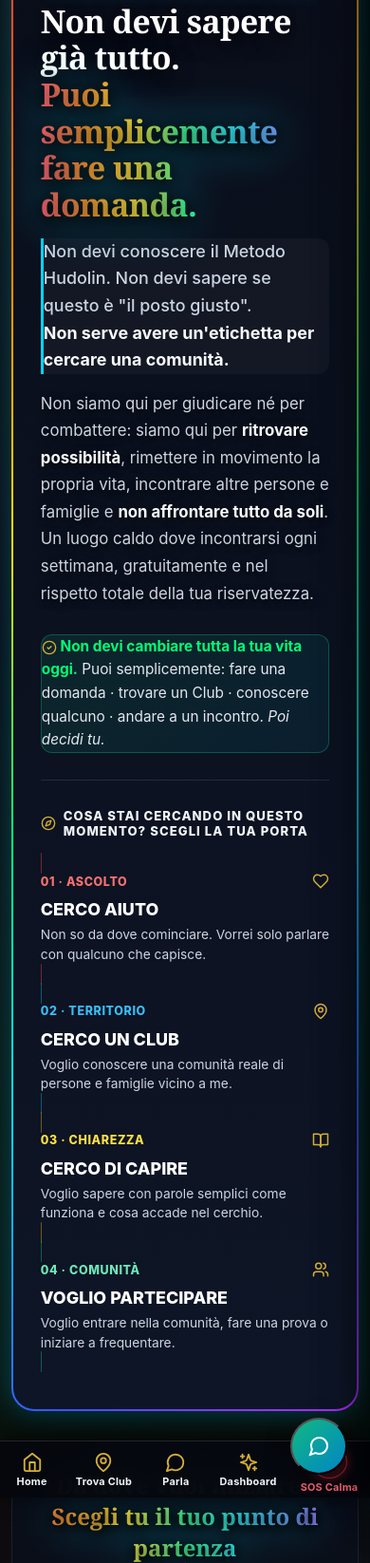
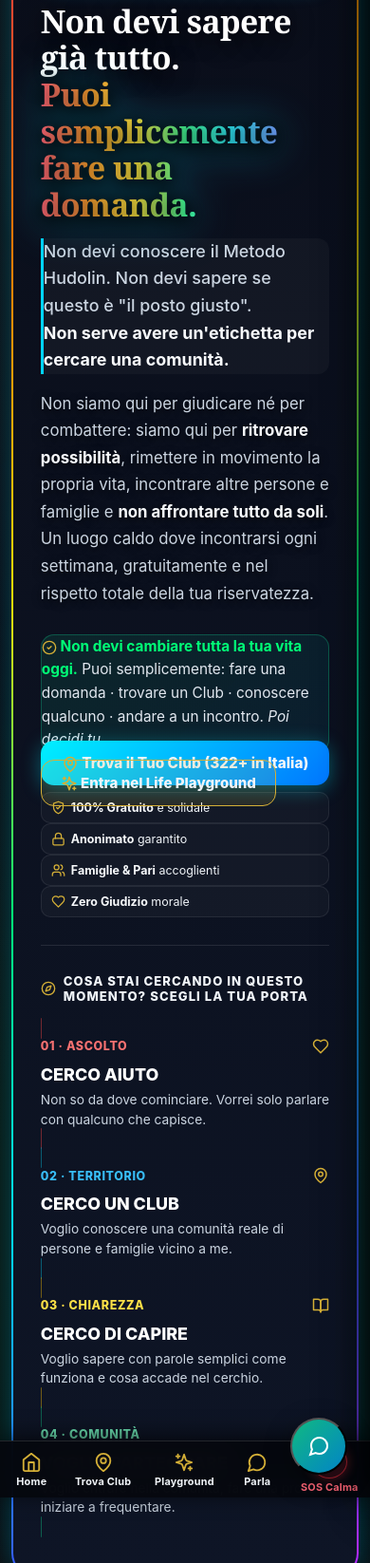
Before and after one commit to dependex/dependex, a PHP site: page /dev/ in a window 390 px wide. Shown: the part 177-1823 px from the top of the page at 95% size. Run offline with PHP 8.4, Linux system fonts and the light colour scheme; some libraries are stand-ins or nearby versions.

Commit message:
feat(ux): apply extreme skills enhancement (mobile-first thumb dock, trust strip, performance preconnects)

```diff
--- a/_footer.php
+++ b/_footer.php
@@ -178,15 +178,15 @@
     <?=dx_icon('map-pin', '', 20)?>
     <span>Trova Club</span>
   </a>
+  <a href="playground.php" class="dx-bottom-nav-item <?=$currentFile==='playground.php'?'active':''?>" style="color: #00d4ff;">
+    <?=dx_icon('sparkles', 'text-neon-cyan', 20)?>
+    <span>Playground</span>
+  </a>
   <a href="parla-con-noi.php" class="dx-bottom-nav-item <?=$currentFile==='parla-con-noi.php'?'active':''?>">
     <?=dx_icon('message-circle', '', 20)?>
     <span>Parla</span>
   </a>
-  <a href="dashboard.php" class="dx-bottom-nav-item <?=$currentFile==='dashboard.php'?'active':''?>">
-    <?=dx_icon('bar-chart-2', '', 20)?>
-    <span>Dashboard</span>
-  </a>
-  <a href="javascript:void(0)" class="dx-bottom-nav-item sos-badge" onclick="dxToggleSosModal(true)">
+  <a href="javascript:void(0)" class="dx-bottom-nav-item sos-badge" onclick="dxToggleSosModal(true)" aria-label="Apri SOS Calma e respirazione">
     <div class="sos-pulse">
       <?=dx_icon('shield', '', 18)?>
     </div>
--- a/_header.php
+++ b/_header.php
@@ -79,11 +79,14 @@ if (strpos($ogImageResolved, 'http') !== 0) {
   <link rel="apple-touch-icon" href="assets/img/app-icon.svg">
   <link rel="manifest" href="manifest.webmanifest">
 
-  <!-- Performance Resource Hints -->
+  <!-- Performance Resource Hints & Web Performance CRO -->
+  <meta http-equiv="x-dns-prefetch-control" content="on">
   <link rel="preconnect" href="https://fonts.googleapis.com" crossorigin>
   <link rel="dns-prefetch" href="https://fonts.googleapis.com">
+  <link rel="preconnect" href="https://<?=h($brand['domain'] ?? 'dependex.social')?>" crossorigin>
+  <link rel="dns-prefetch" href="https://<?=h($brand['domain'] ?? 'dependex.social')?>">
 
-  <!-- Stylesheets -->
+  <!-- Stylesheets (Render-optimized) -->
   <link rel="stylesheet" href="assets/css/app.css?v=<?=filemtime(__DIR__.'/assets/css/app.css')?>">
   <link rel="stylesheet" href="assets/css/luxury-patterns.css?v=<?=filemtime(__DIR__.'/assets/css/luxury-patterns.css')?>">
   <link rel="stylesheet" href="assets/css/rainbow-neon.css?v=<?=filemtime(__DIR__.'/assets/css/rainbow-neon.css')?>">
--- a/index.php
+++ b/index.php
@@ -56,10 +56,54 @@ try {
       </p>
 
       <!-- MANIFESTO IL PRIMO PASSO -->
-      <div class="p-3 mb-4" style="background: linear-gradient(135deg, rgba(16, 185, 129, 0.12), rgba(6, 182, 212, 0.08)); border: 1px solid rgba(16, 185, 129, 0.35); border-radius: 12px;">
+      <div class="p-3 mb-3" style="background: linear-gradient(135deg, rgba(16, 185, 129, 0.12), rgba(6, 182, 212, 0.08)); border: 1px solid rgba(16, 185, 129, 0.35); border-radius: 14px;">
         <div style="font-size: 0.96rem; color: #e2e8f0; line-height: 1.6;">
           <strong style="color: var(--neon-green);"><?=dx_icon('check-circle', 'text-neon-green', 16)?> Non devi cambiare tutta la tua vita oggi.</strong>
           Puoi semplicemente: fare una domanda · trovare un Club · conoscere qualcuno · andare a un incontro. <em>Poi decidi tu.</em>
+        </div>
+      </div>
+
+      <!-- PRIMARY ACTION CLUSTER (CTA-ENGINE & MOBILE-FIRST-UX) -->
+      <div class="d-flex flex-wrap gap-2 mb-4">
+        <a href="world-club-explorer.php"
+           class="btn-rainbow-glow d-inline-flex align-items-center justify-content-center text-decoration-none"
+           style="background: linear-gradient(135deg, #00f0ff, #0077ff); color: #070a12; font-weight: 850; font-size: 0.96rem; padding: 14px 22px; border-radius: 14px; box-shadow: 0 4px 20px rgba(0, 240, 255, 0.35); min-height: 48px; gap: 8px;">
+          <?=dx_icon('map-pin', '', 18)?>
+          <span>Trova il Tuo Club (322+ in Italia)</span>
+        </a>
+        <a href="playground.php"
+           class="d-inline-flex align-items-center justify-content-center text-decoration-none"
+           style="background: rgba(212, 175, 55, 0.12); border: 1.5px solid #d4af37; color: #ffd700; font-weight: 800; font-size: 0.94rem; padding: 14px 20px; border-radius: 14px; min-height: 48px; gap: 8px; backdrop-filter: blur(8px);">
+          <?=dx_icon('sparkles', 'text-neon-gold', 18)?>
+          <span>Entra nel Life Playground</span>
+        </a>
+      </div>
+
+      <!-- TRUST & REASSURANCE STRIP (TRUST-DESIGN) -->
+      <div class="row g-2 mb-2">
+        <div class="col-6 col-md-3">
+          <div style="background: rgba(255,255,255,0.03); border: 1px solid rgba(255,255,255,0.08); border-radius: 10px; padding: 8px 10px; font-size: 0.78rem; color: #cbd5e1; display: flex; align-items: center; gap: 6px;">
+            <?=dx_icon('shield-check', 'text-neon-cyan', 15)?>
+            <span><strong>100% Gratuito</strong> e solidale</span>
+          </div>
+        </div>
+        <div class="col-6 col-md-3">
+          <div style="background: rgba(255,255,255,0.03); border: 1px solid rgba(255,255,255,0.08); border-radius: 10px; padding: 8px 10px; font-size: 0.78rem; color: #cbd5e1; display: flex; align-items: center; gap: 6px;">
+            <?=dx_icon('lock', 'text-neon-gold', 15)?>
+            <span><strong>Anonimato</strong> garantito</span>
+          </div>
+        </div>
+        <div class="col-6 col-md-3">
+          <div style="background: rgba(255,255,255,0.03); border: 1px solid rgba(255,255,255,0.08); border-radius: 10px; padding: 8px 10px; font-size: 0.78rem; color: #cbd5e1; display: flex; align-items: center; gap: 6px;">
+            <?=dx_icon('users', 'text-neon-purple', 15)?>
+            <span><strong>Famiglie & Pari</strong> accoglienti</span>
+          </div>
+        </div>
+        <div class="col-6 col-md-3">
+          <div style="background: rgba(255,255,255,0.03); border: 1px solid rgba(255,255,255,0.08); border-radius: 10px; padding: 8px 10px; font-size: 0.78rem; color: #cbd5e1; display: flex; align-items: center; gap: 6px;">
+            <?=dx_icon('heart', 'text-neon-green', 15)?>
+            <span><strong>Zero Giudizio</strong> morale</span>
+          </div>
         </div>
       </div>
     </div>
```
